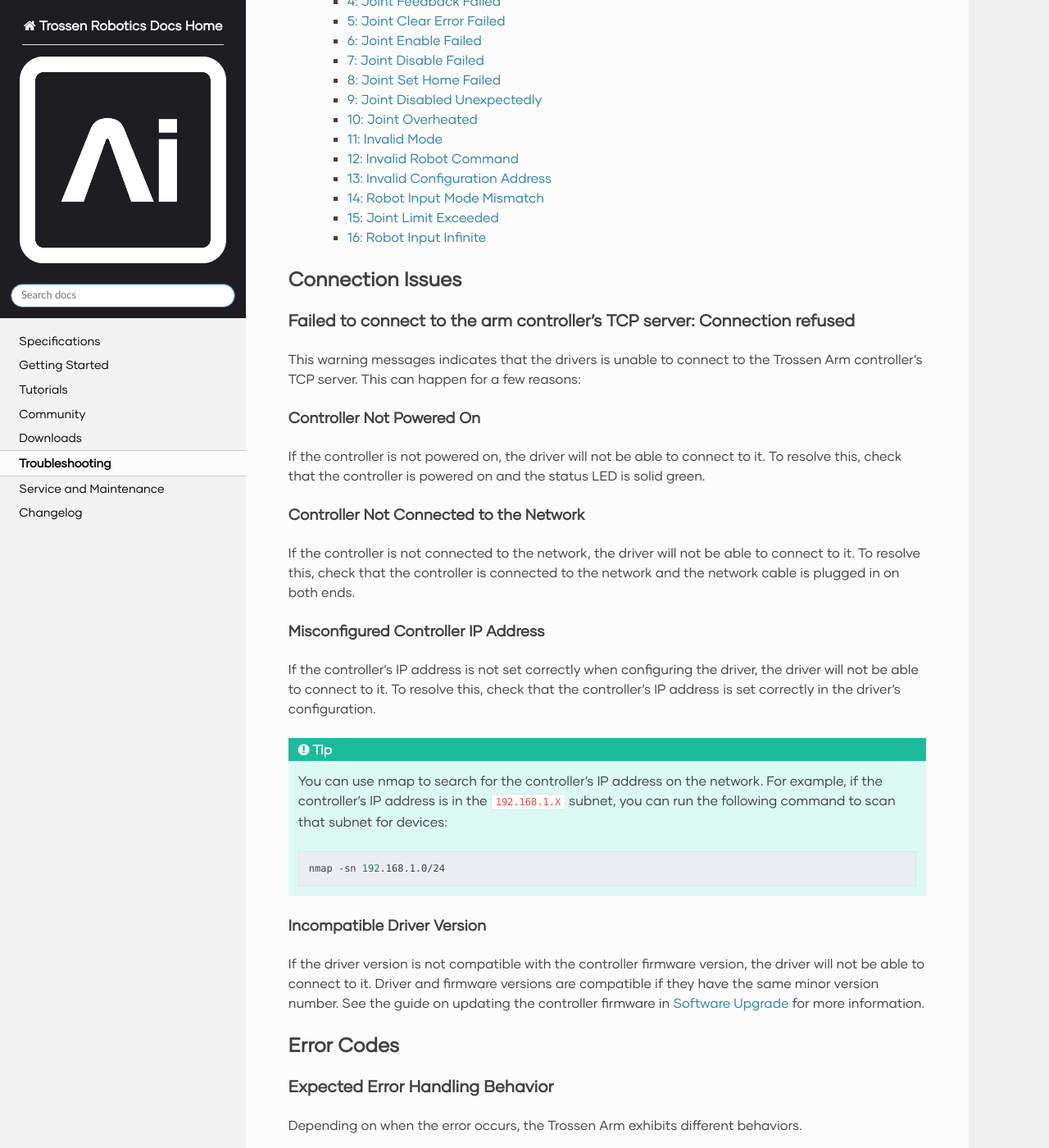
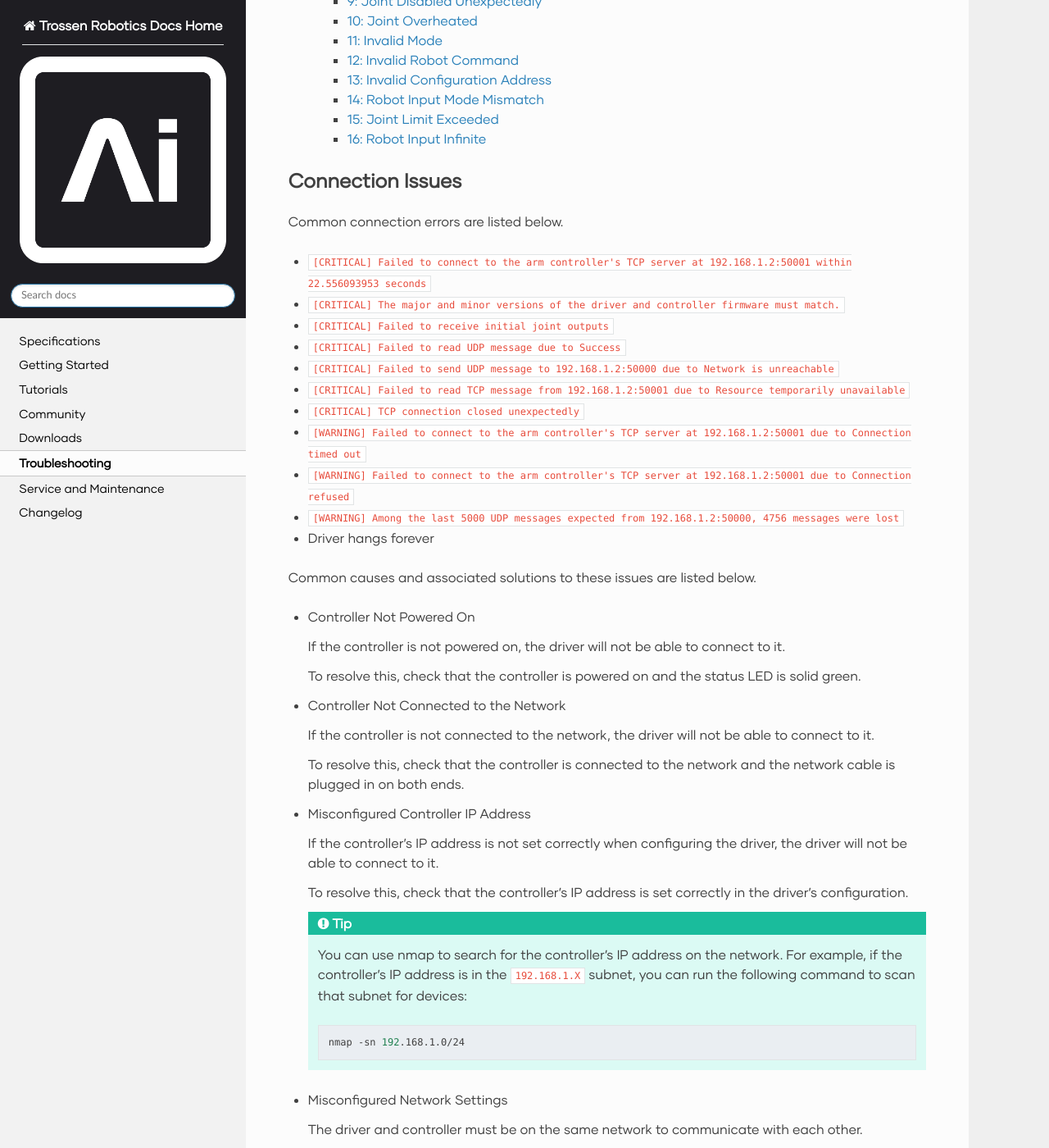
Before and after one commit to TrossenRobotics/trossen_arm, a Sphinx documentation site: the page built from docs/troubleshooting.rst, in a window 1280 px wide and 1400 px high, scrolled down 552 px. Shown: the whole window at 82% size. Built offline with Sphinx 7.4.7 and the Read the Docs theme 3.1.0, drawn with Linux system fonts in a browser that asks for light colours; some web fonts are replaced; pages that are not in the unit, such as notebooks, are missing from menus; some of the changed text lies outside the part shown.

Commit message:
[docs] updated connection issue

```diff
--- a/docs/troubleshooting.rst
+++ b/docs/troubleshooting.rst
@@ -12,45 +12,90 @@ This section explains the common issues while using the Trossen Arm and the corr
 Connection Issues
 =================
 
-Failed to connect to the arm controller's TCP server: Connection refused
-------------------------------------------------------------------------
+Common connection errors are listed below.
 
-This warning messages indicates that the drivers is unable to connect to the Trossen Arm controller's TCP server.
-This can happen for a few reasons:
+-   ``[CRITICAL] Failed to connect to the arm controller's TCP server at 192.168.1.2:50001 within 22.556093953 seconds``
+-   ``[CRITICAL] The major and minor versions of the driver and controller firmware must match.``
+-   ``[CRITICAL] Failed to receive initial joint outputs``
+-   ``[CRITICAL] Failed to read UDP message due to Success``
+-   ``[CRITICAL] Failed to send UDP message to 192.168.1.2:50000 due to Network is unreachable``
+-   ``[CRITICAL] Failed to read TCP message from 192.168.1.2:50001 due to Resource temporarily unavailable``
+-   ``[CRITICAL] TCP connection closed unexpectedly``
+-   ``[WARNING] Failed to connect to the arm controller's TCP server at 192.168.1.2:50001 due to Connection timed out``
+-   ``[WARNING] Failed to connect to the arm controller's TCP server at 192.168.1.2:50001 due to Connection refused``
+-   ``[WARNING] Among the last 5000 UDP messages expected from 192.168.1.2:50000, 4756 messages were lost``
+-   Driver hangs forever
 
-Controller Not Powered On
-^^^^^^^^^^^^^^^^^^^^^^^^^
+Common causes and associated solutions to these issues are listed below.
 
-If the controller is not powered on, the driver will not be able to connect to it.
-To resolve this, check that the controller is powered on and the status LED is solid green.
+-   Controller Not Powered On
 
-Controller Not Connected to the Network
-^^^^^^^^^^^^^^^^^^^^^^^^^^^^^^^^^^^^^^^
+    If the controller is not powered on, the driver will not be able to connect to it.
 
-If the controller is not connected to the network, the driver will not be able to connect to it.
-To resolve this, check that the controller is connected to the network and the network cable is plugged in on both ends.
+    To resolve this, check that the controller is powered on and the status LED is solid green.
 
-Misconfigured Controller IP Address
-^^^^^^^^^^^^^^^^^^^^^^^^^^^^^^^^^^^
+-   Controller Not Connected to the Network
 
-If the controller's IP address is not set correctly when configuring the driver, the driver will not be able to connect to it.
-To resolve this, check that the controller's IP address is set correctly in the driver's configuration.
+    If the controller is not connected to the network, the driver will not be able to connect to it.
 
-.. tip::
+    To resolve this, check that the controller is connected to the network and the network cable is plugged in on both ends.
 
-    You can use nmap to search for the controller's IP address on the network.
-    For example, if the controller's IP address is in the ``192.168.1.X`` subnet, you can run the following command to scan that subnet for devices:
+-   Misconfigured Controller IP Address
 
-    .. code-block:: bash
+    If the controller's IP address is not set correctly when configuring the driver, the driver will not be able to connect to it.
 
-        nmap -sn 192.168.1.0/24
+    To resolve this, check that the controller's IP address is set correctly in the driver's configuration.
 
-Incompatible Driver Version
-^^^^^^^^^^^^^^^^^^^^^^^^^^^
+    .. tip::
 
-If the driver version is not compatible with the controller firmware version, the driver will not be able to connect to it.
-Driver and firmware versions are compatible if they have the same minor version number.
-See the guide on updating the controller firmware in :ref:`getting_started/software_setup:Software Upgrade` for more information.
+        You can use nmap to search for the controller's IP address on the network.
+        For example, if the controller's IP address is in the ``192.168.1.X`` subnet, you can run the following command to scan that subnet for devices:
+
+        .. code-block:: bash
+
+            nmap -sn 192.168.1.0/24
+
+-   Misconfigured Network Settings
+
+    The driver and controller must be on the same network to communicate with each other.
+
+    -   If there are multiple network interfaces such as Ethernet and Wi-Fi, check that the one connected to the controller is configured with an IP address in the same subnet as the controller's IP address.
+    -   If the driver is running on a virtual machine or a docker container, check that the traffic is directly routed to the subnet that the controller is on, e.g., `host network driver in Docker`_ and `bridged network driver in VirtualBox`_.
+    -   If there is a firewall enabled on the host machine, check that TCP and UDP traffic are allowed.
+
+.. _`host network driver in Docker`: https://docs.docker.com/network/host/
+.. _`bridged network driver in VirtualBox`: https://www.virtualbox.org/manual/ch06.html#network_bridged
+
+-   Incompatible Driver Version
+
+    If the driver version is not compatible with the controller firmware version, the driver will not be able to connect to it.
+    Driver and firmware versions are compatible if they have the same minor version number.
+
+    See the guide on updating the controller firmware in :ref:`getting_started/software_setup:Software Upgrade` for more information.
+
+-   Another driver owning the Controller
+
+    If a driver is configured without being cleaned up or deconstructed, other instances of the driver will not be able to connect to the controller.
+
+    To resolve this, check that there are no other instances of the driver owning the controller.
+
+-   Resource Limitations
+
+    If the host machine is running out of resources such as CPU, memory, or network bandwidth, the driver may not be able to maintain a stable connection to the controller.
+
+    To resolve this, check that the host machine has sufficient resources.
+
+-   Outdated Controller Firmware
+
+    If the driver is killed in exceptional circumstances, controller firmware older than 1.9.2 inclusively is known to hang and don't respond to the driver until it's power cycled.
+
+    To resolve this, update the firmware to version 1.9.3 or later.
+
+-   Outdated Driver
+
+    Drivers older than 1.9.0 inclusively will hang forever in cases like controller being unresponsive or controller owned by another driver.
+
+    To resolve this, update the driver to version 1.9.1 or later, which will throw an exception instead of hanging forever.
 
 Error Codes
 ===========
```
